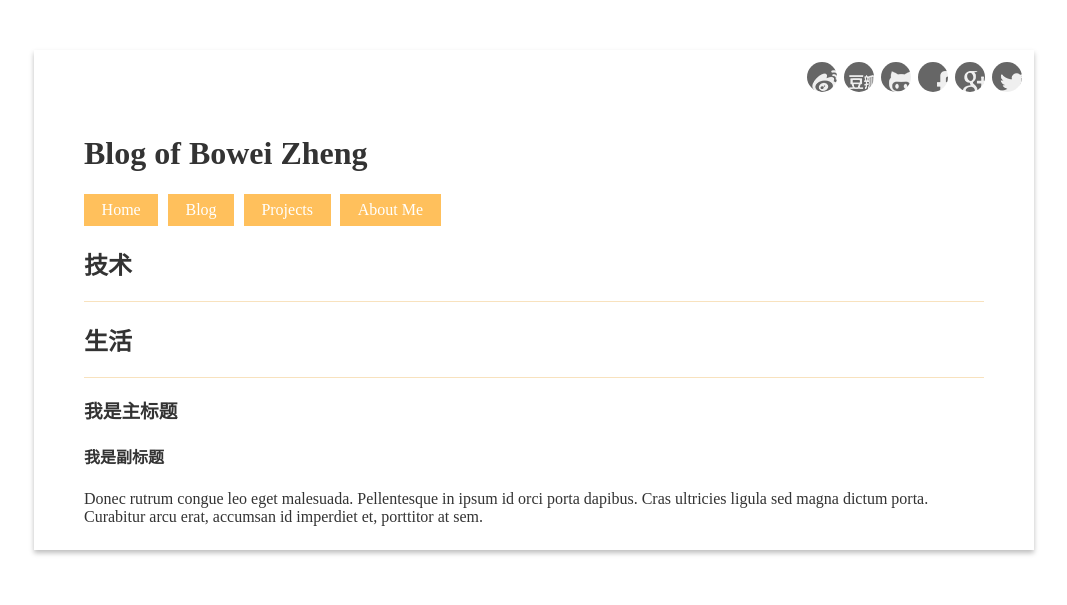
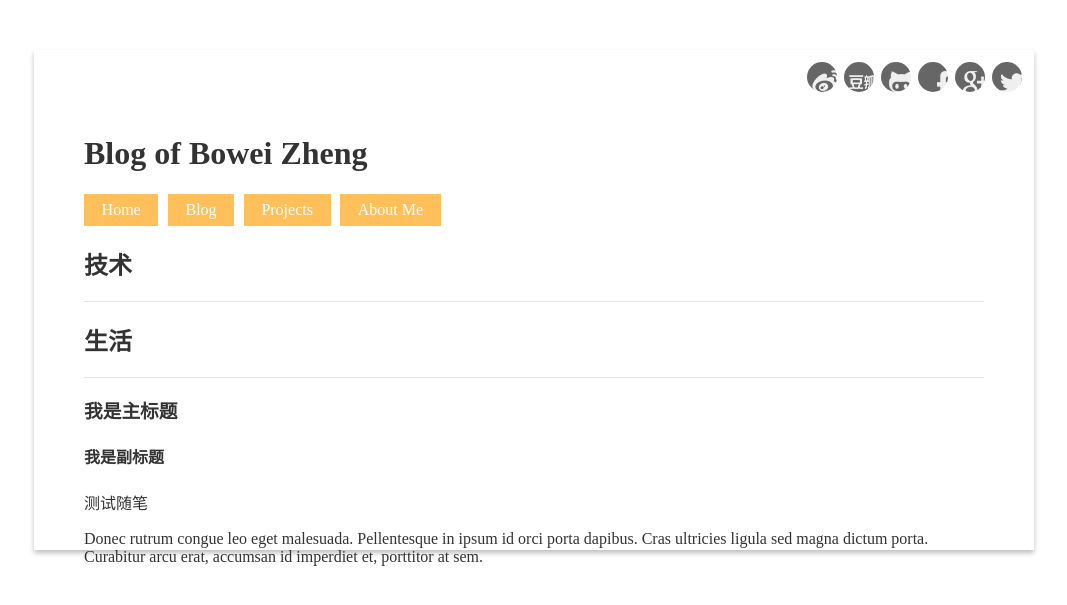
Before and after one commit to wynn719/blog, a Jekyll site: the page built from index.html, in a window 1280 px wide. Shown: the top 605 px of the page, without its empty margins (106-1173 px from the left). Built offline with Jekyll 4.4.1, drawn with Linux system fonts in a browser that asks for light colours.

Commit message:
update layout home

```diff
--- a/_layouts/home.html
+++ b/_layouts/home.html
@@ -71,6 +71,9 @@
               <h3>{{ post.title }}</h3>
               <h4>{{ post.subtitle }}</h4>
             </hgroup>
+            <div class="tags">
+              {{ post.tags }}
+            </div>
             <p>{{ post.excerpt }}</p>
             <footer>
 
```
